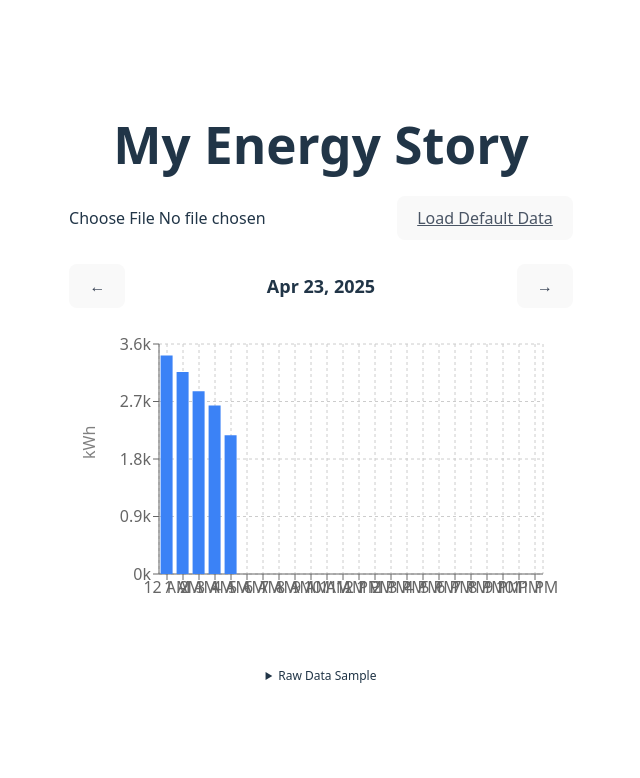
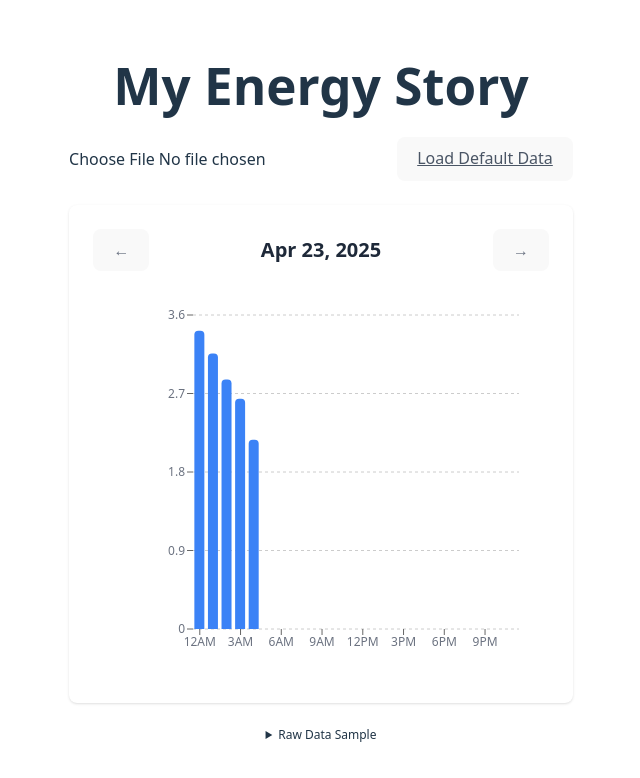
Before and after one commit to gpsugy/my-energy-story, a React (Vite) app: page / in a window 1280 px wide. Shown: the top 778 px of the page, without its empty margins (319-959 px from the left). Built offline with nearby package versions, Linux system fonts and the light colour scheme; the HTML template or start-up script is replaced by a standard one.

Commit message:
Clean up bar chart + x-axis text

```diff
--- a/src/components/EnergyChart.tsx
+++ b/src/components/EnergyChart.tsx
@@ -60,53 +60,57 @@ export default function EnergyChart({ data, targetDate, onPrevDay, onNextDay }:
   const displayDate = format(targetDate, 'MMM d, yyyy');
 
   return (
-    <div className="w-full">
+    <div className="w-full bg-white rounded-lg shadow-sm p-6">
       {/* Header */}
-      <div className="flex items-center justify-between mb-4">
+      <div className="flex items-center justify-between mb-6">
         <button
           onClick={onPrevDay}
-          className="text-xl font-bold text-gray-700 hover:text-gray-900"
+          className="text-2xl text-gray-500 hover:text-gray-700 transition-colors"
           disabled={!targetDate}
         >
           ←
         </button>
-        <h3 className="text-lg font-semibold">{displayDate}</h3>
+        <h3 className="text-xl font-semibold text-gray-800">{displayDate}</h3>
         <button
           onClick={onNextDay}
-          className="text-xl font-bold text-gray-700 hover:text-gray-900"
+          className="text-2xl text-gray-500 hover:text-gray-700 transition-colors"
           disabled={!targetDate}
         >
           →
         </button>
       </div>
 
-      <div className="h-80">
+      <div className="h-96">
         <ResponsiveContainer>
-          <BarChart data={chartData} margin={{ top: 20, right: 30, left: 30, bottom: 40 }}>
-            <CartesianGrid strokeDasharray="3 3" />
+          <BarChart data={chartData} margin={{ top: 20, right: 30, left: 40, bottom: 20 }}>
+            <CartesianGrid strokeDasharray="3 3" vertical={false} />
             <XAxis
               dataKey="hour"
-              tickFormatter={(hour) => format(new Date(2000, 0, 1, hour), 'h a')}
-              interval={0}
-              minTickGap={10}
+              tickFormatter={(hour) => format(new Date(2000, 0, 1, hour), 'ha')}
+              interval={2}  // Show every 3rd tick
+              axisLine={false}
+              tick={{ fill: '#6B7280', fontSize: 12 }}
             />
             <YAxis
-              label={{ value: 'kWh', angle: -90, position: 'insideLeft', offset: -10 }}
-              tickFormatter={(v) => `${v}k`}
+              tickFormatter={(v) => `${v}`}
+              axisLine={false}
+              tick={{ fill: '#6B7280', fontSize: 12 }}
             />
             <Tooltip
-              formatter={(value, name) => [
-                `${value.toFixed(2)} kWh`,
-                name === 'consumption' ? 'Consumption' : 'Generation',
-              ]}
-              labelFormatter={(label) => {
-                return `Hour: ${format(new Date(2000, 0, 1, Number(label)), 'h a')}`;
+              formatter={(value: number) => [`${value.toFixed(1)} kWh`, 'Consumption']}
+              labelFormatter={(hour) => format(new Date(2000, 0, 1, Number(hour)), 'h:mm a')}
+              contentStyle={{
+                backgroundColor: 'white',
+                border: 'none',
+                borderRadius: '4px',
+                boxShadow: '0 2px 4px rgba(0,0,0,0.1)'
               }}
             />
-            {/* Only consumption now */}
-            <Bar dataKey="consumption" fill="#3b82f6" name="Consumption`" />
-            {/* Later: add generation as stacked bar */}
-            {/* <Bar dataKey="generation" fill="#16a34a" name="Generation" stackId="a" /> */}
+            <Bar
+              dataKey="consumption"
+              fill="#3b82f6"
+              radius={[4, 4, 0, 0]}
+            />
           </BarChart>
         </ResponsiveContainer>
       </div>
```
